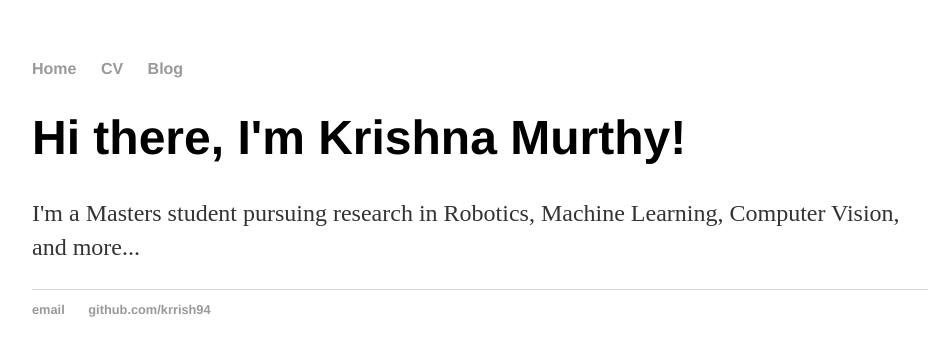
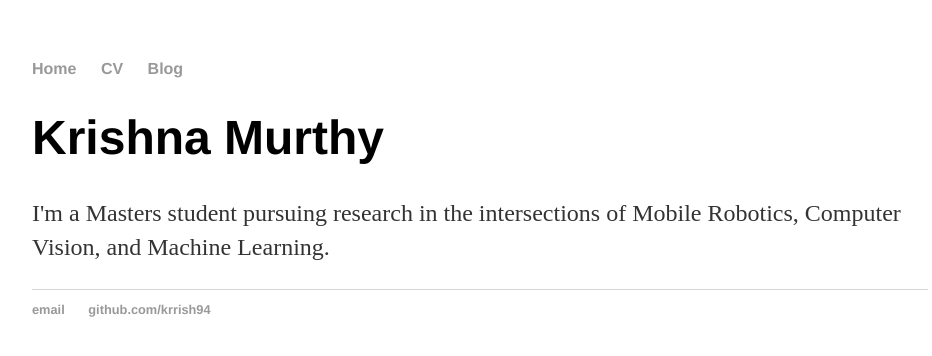
Before and after one commit to manfreddiaz/krrish94.github.io, a Jekyll site: the page built from index.html, in a window 1280 px wide. Shown: the top 356 px of the page, without its empty margins (160-1092 px from the left). Built offline with Jekyll 4.4.1, drawn with Linux system fonts in a browser that asks for light colours.

Commit message:
Update index.html

```diff
--- a/index.html
+++ b/index.html
@@ -3,6 +3,6 @@ layout: default
 title: Krishna Murthy
 ---
 <div class="blurb">
-   <h1>Hi there, I'm Krishna Murthy!</h1>
-	<p>I'm a Masters student pursuing research in Robotics, Machine Learning, Computer Vision, and more...</p>
+   <h1>Krishna Murthy</h1>
+	<p>I'm a Masters student pursuing research in the intersections of Mobile Robotics, Computer Vision, and Machine Learning.</p>
 </div>
```
